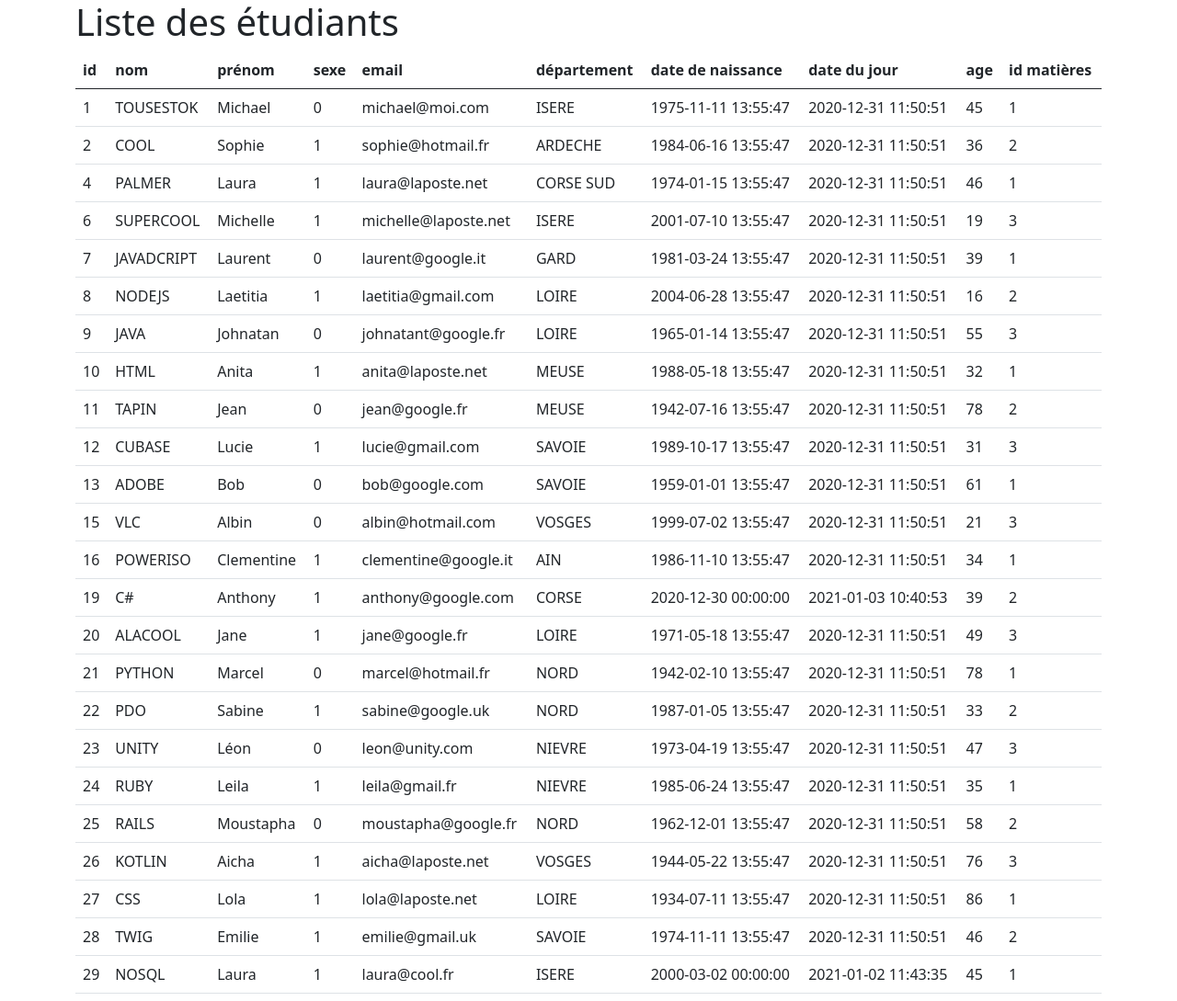
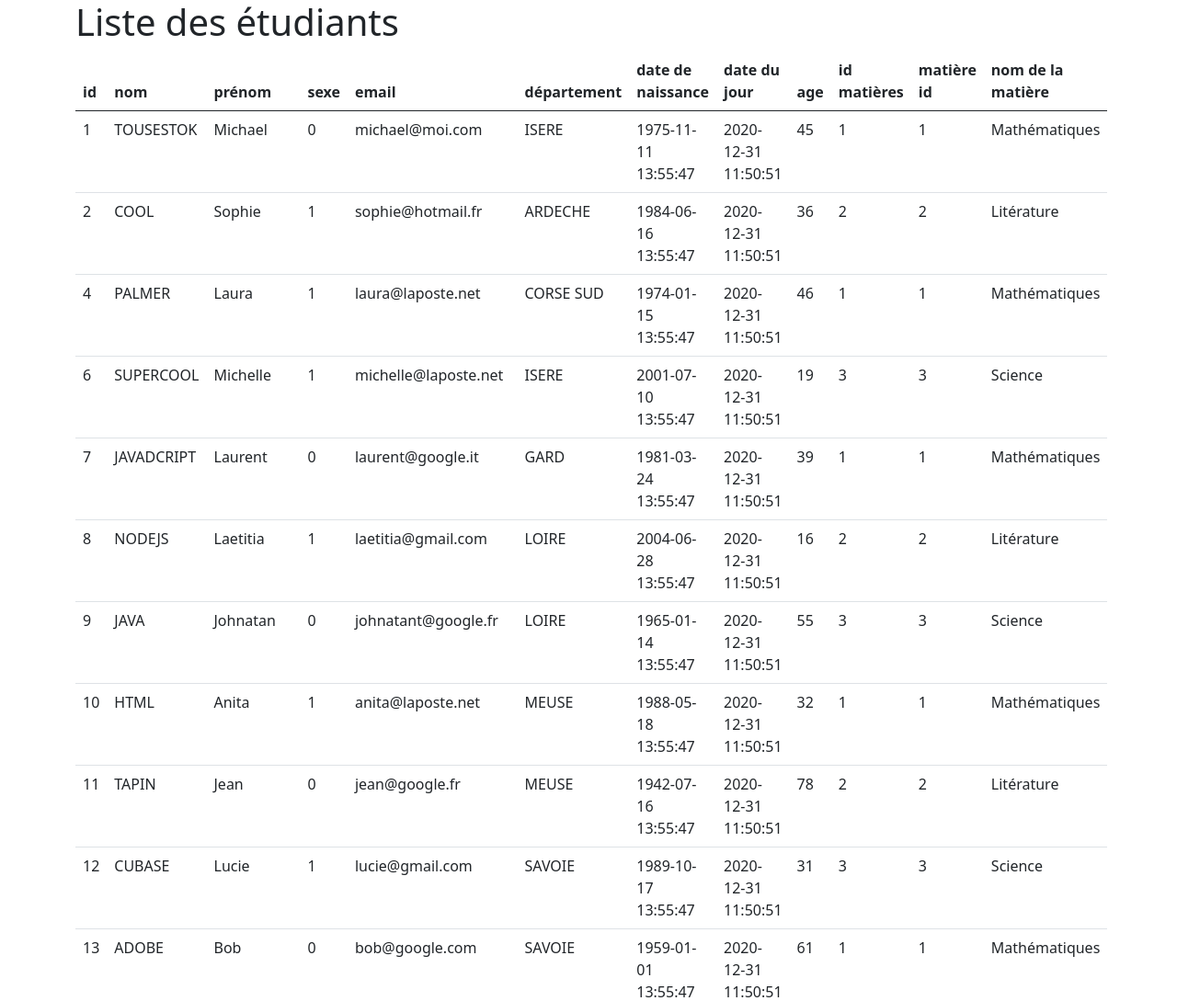
Before and after one commit to Kayzer48/Projet-2-B, a PHP site: page / in a window 1280 px wide. Shown: the top 1089 px of the page at 92% size. Run offline with PHP 8.4, Linux system fonts and the light colour scheme; data comes from the database, SQL or seed files in the repository.

Commit message:
Projet-2-B
Jointure de la table étudiants et de la table matières

```diff
--- a/Projet-2-B/index.php
+++ b/Projet-2-B/index.php
@@ -1,8 +1,7 @@
 <?php
 //on inclut le fichier connect.php qui nous permet de nous connecter à la base de données
 require_once('connect.php');
-$sql='SELECT*FROM `etudiants`';
-
+$sql='SELECT * FROM `etudiants` INNER JOIN `matieres` ON `matieres`.`matiere_id`= `etudiants`.`id_matieres`';
 //on prépare la requête
 $query=$db->prepare($sql);
 
@@ -45,6 +44,8 @@ require_once('close.php');
                             <th>date du jour</th>
                             <th>age</th>
                             <th>id matières</th>
+                            <th>matière id</th>
+                            <th>nom de la matière</th>
                         </thead>
                         <tbody>
                             <?php
@@ -62,6 +63,8 @@ require_once('close.php');
                                     <td><?= $test['date_jour'] ?></td>
                                     <td><?= $test['age'] ?></td>
                                     <td><?= $test['id_matieres'] ?></td>
+                                    <td><?= $test['matiere_id'] ?></td>
+                                    <td><?= $test['nom_matiere'] ?></td>
                                 </tr>
                             <?php
                               }
```
